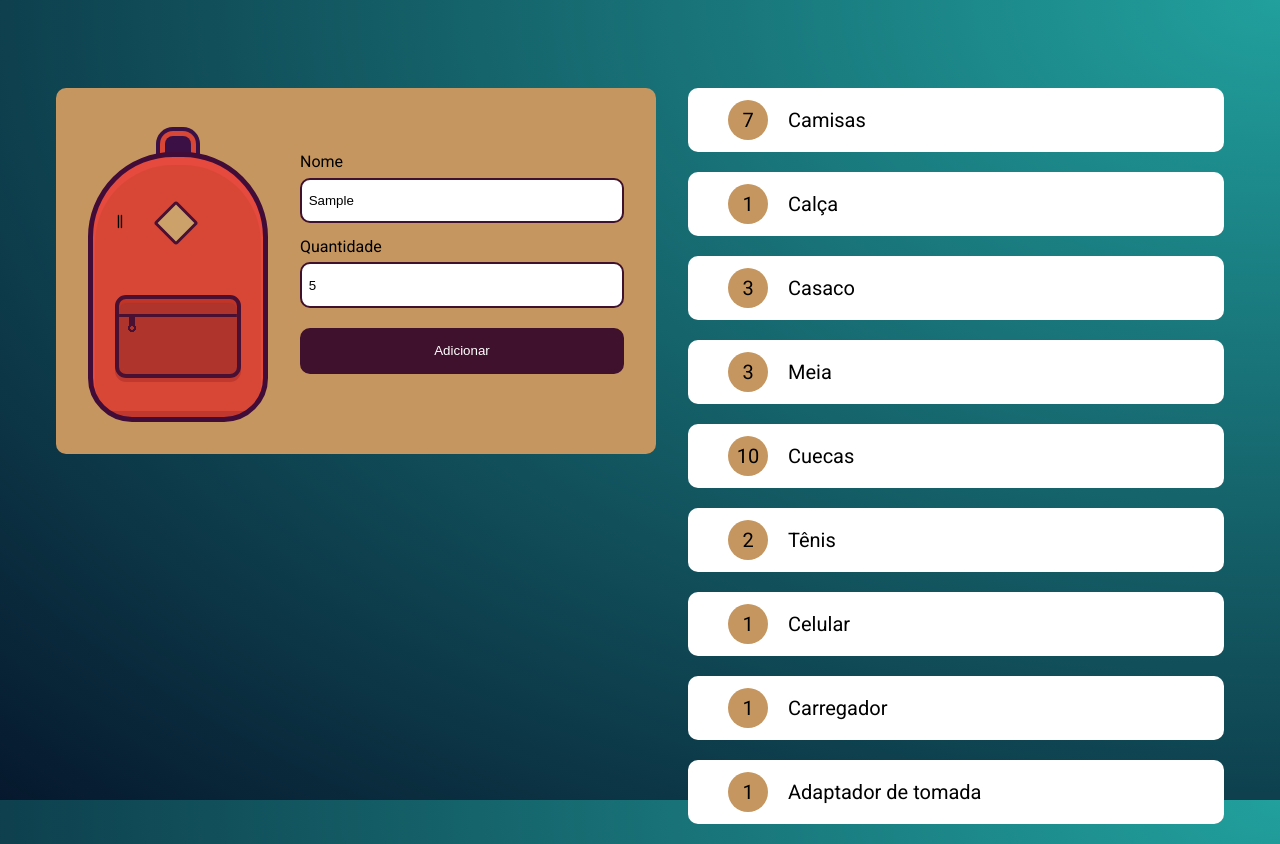
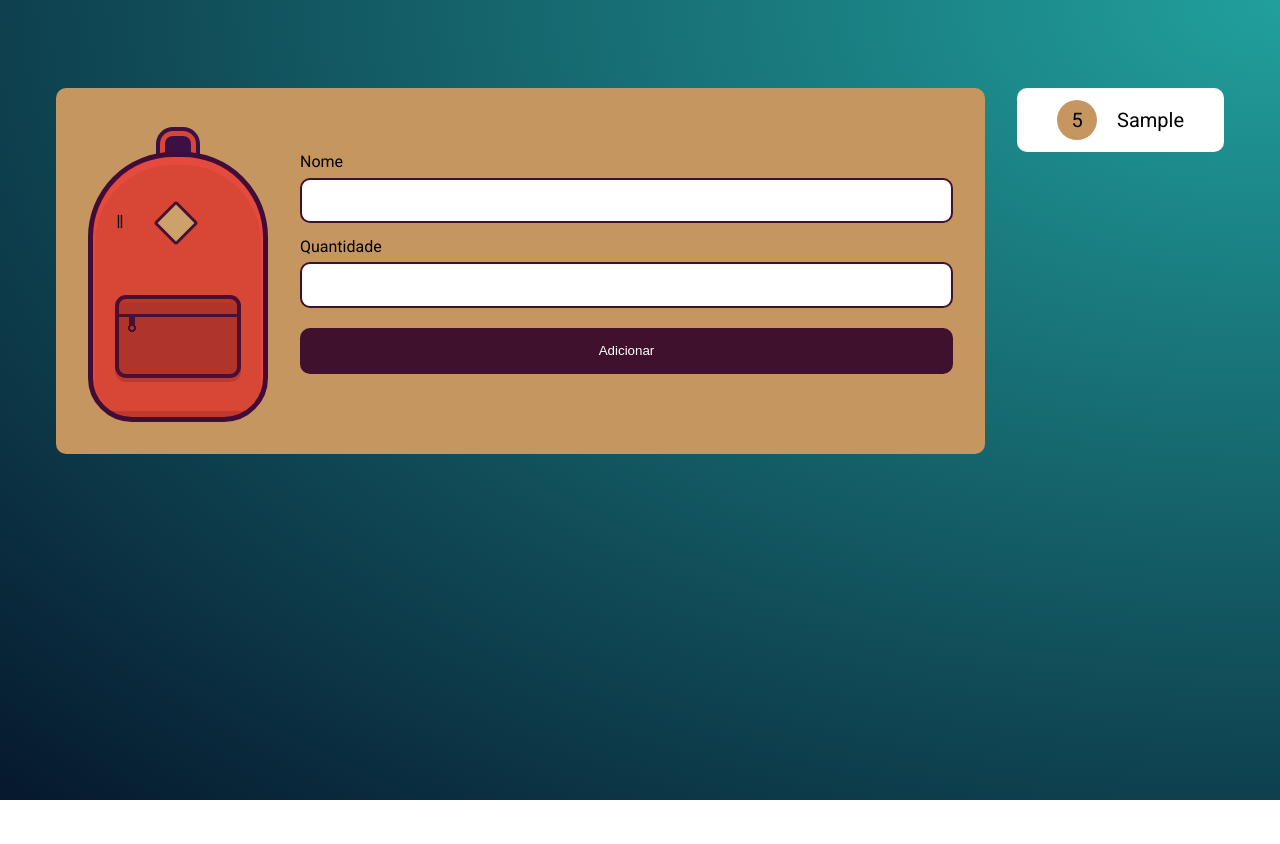
Before and after one commit to Mend1s/mochila-de-viagemAlura, a plain HTML site: page index.html in a window 1280 px wide. Both pictures are taken after typing "Sample", "5" into the empty fields and a click on the input "Adicionar". After the commit the page ends 800 px from the top, so only its background shows below. Drawn offline with Linux system fonts and the light colour scheme.

Commit message:
ajustando localstorage

```diff
--- a/index.html
+++ b/index.html
@@ -16,24 +16,15 @@
         <div class="principal">
             <div class="mochila"></div>
             <form action="" class="adicionar" id="novoItem">
-                <label for="item">Nome</label>
+                <label for="nome">Nome</label>
                 <input type="text" name="nome" id="nome">
-                <label for="item">Quantidade</label>
+                <label for="quantidade">Quantidade</label>
                 <input type="number" name="quantidade" id="quantidade">
                 <input type="submit" value="Adicionar" class="cadastrar">
             </form>
         </div>
 
-        <ul class="lista">
-            <li class="item"><strong>7</strong>Camisas</li>
-            <li class="item"><strong>1</strong>Calça</li>
-            <li class="item"><strong>3</strong>Casaco</li>
-            <li class="item"><strong>3</strong>Meia</li>
-            <li class="item"><strong>10</strong>Cuecas</li>
-            <li class="item"><strong>2</strong>Tênis</li>
-            <li class="item"><strong>1</strong>Celular</li>
-            <li class="item"><strong>1</strong>Carregador</li>
-            <li class="item"><strong>1</strong>Adaptador de tomada</li>
+        <ul class="lista" id="lista">
         </ul>
     </main>
 
--- a/js/main.js
+++ b/js/main.js
@@ -1,5 +1,6 @@
 const form = document.getElementById("novoItem")
 const lista = document.getElementById("lista")
+const itens = []
 
 form.addEventListener("submit", (evento) => {
     evento.preventDefault()
@@ -24,9 +25,14 @@ function criaElemento(nome, quantidade) {
     novoItem.appendChild(numeroItem) // inserindo um elemento dentro de outro
     novoItem.innerHTML += nome //inserindo nome na tag 'li'
 
+    const itemAtual = {
+        "nome": nome,
+        "quantidade": quantidade
+    }
+
+    itens.push(itemAtual)
+
     lista.appendChild(novoItem)
 
-    console.log(novoItem)
-    // localStorage.setItem("nome", nome)
-    // localStorage.setItem("quantidade", quantidade)
+    localStorage.setItem("item", JSON.stringify(itens))
 }
```
